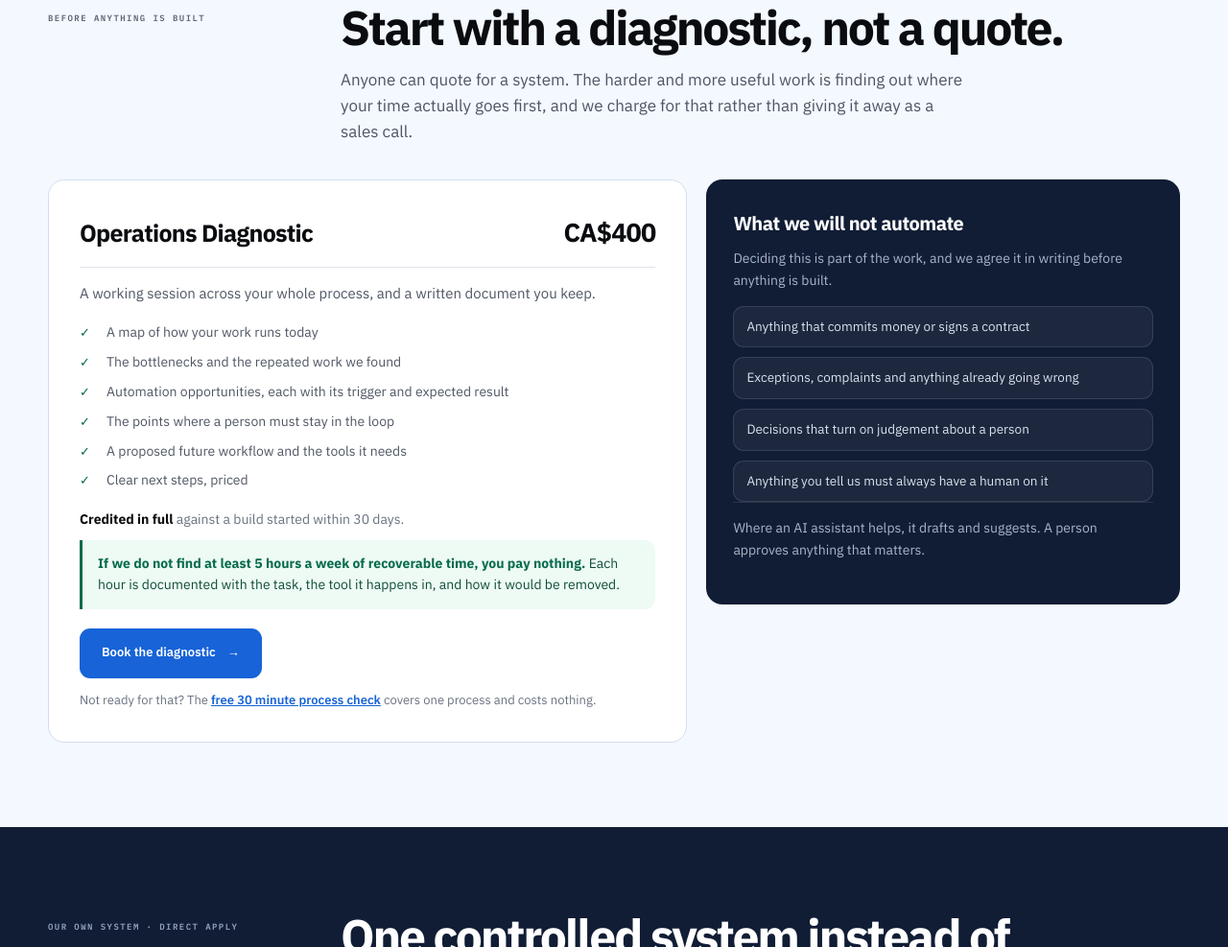
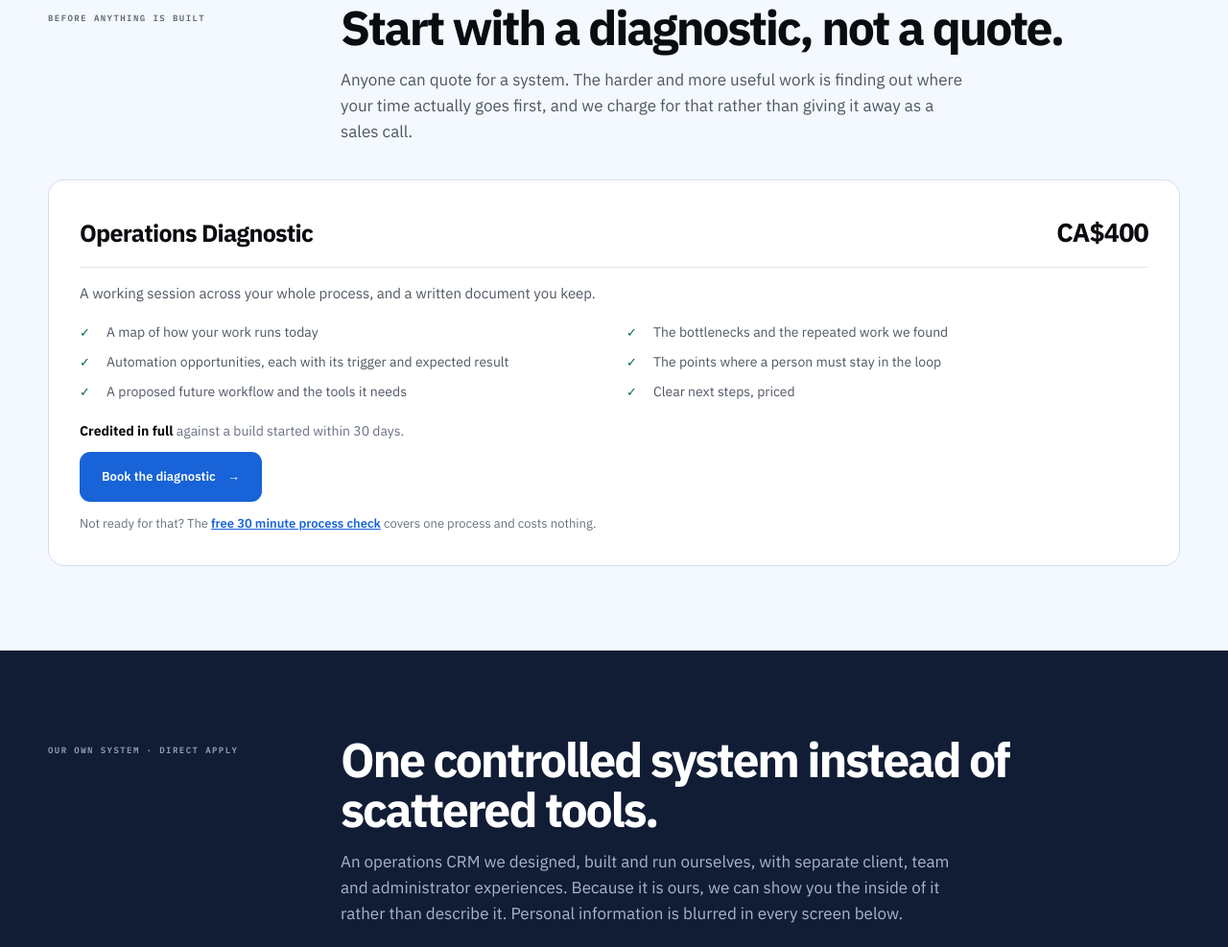
Before and after one commit to tobaina/tobi-portfolio, a plain HTML site: page index.html in a window 1280 px wide. Shown: the part 2733-3720 px from the top of the page at 96% size. Drawn offline with Linux system fonts and the light colour scheme.

Commit message:
Drop the guarantee and the boundaries panel, and stop naming AI
A business decision, not a cleanup. All three were shipped yesterday and are coming back out.

The five hour guarantee is gone. A strong guarantee from a company nobody has heard of invites the question of why it needs one, and administering refunds is overhead a two person shop does not want. "Credited in full against a build started within 30 days" survives as the risk reversal, and it is the quieter, more credible of the two.

The "what we will not automate" panel is gone with it. It was the only place this site named artificial intelligence, and naming it at all was judged to cost more than it bought.

Those two letters now appear nowhere in the rendered text of either page, including the copy the audit emails out. The test checks rendered text rather than source, so a comment cannot trip it and cannot excuse it either. The relaxation that allowed one qualified mention is reverted.

The assertions were rewritten to assert the ABSENCE of both, rather than quietly deleted, with the reasoning in the test file so neither gets re-added by accident. If the boundaries idea ever returns it can return without that term: "anything that commits money", "complaints", "decisions about a person" are about automation in general and never needed it.

The audit result page keeps its "what should stay human" block. That one is the visitor's own answer handed back to them, not a claim we are making, and it names nothing.

Layout: the offer card now fills the width the panel used to share, with the six deliverables in two columns.

264 page tests, 78 contact tests, 38 audit tests, 21 audit page tests, 0 axe violations.

Co-Authored-By: Claude Opus 5 <noreply@anthropic.com>
Claude-Session: https://claude.ai/code/session_01SyBvLBKE8Q9JDXR1GZoJdP

```diff
--- a/index.html
+++ b/index.html
@@ -335,10 +335,19 @@
        diagnostic went with it, which left the strongest asset on this page
        being given away with nothing to buy afterwards.
 
-       The guarantee is written as a number and a definition on purpose. A
-       vague promise to "find savings" is an argument waiting to happen. Five
-       hours, each documented with the task, the tool and how it goes, is a
-       thing either delivered or not. Do not soften it into adjectives. -->
+       ⚠️  THIS PAGE NAMES NO ARTIFICIAL INTELLIGENCE, ANYWHERE, BY CHOICE.
+       It briefly carried one line about it inside a block naming what we
+       refuse to automate. That block is gone and so is the term. The rule is
+       the simple one again, and a test enforces it against the rendered page:
+       if those two letters appear here, somebody has put them back. Say what
+       the system does instead.
+
+       An earlier version also carried a guarantee: five hours a week found or
+       you pay nothing. It was removed deliberately. A strong guarantee from a
+       company nobody has heard of invites the question of why they need one,
+       and administering it is overhead a two person shop does not want. The
+       credit against a build is the risk reversal that survives, and it is
+       the quieter and more credible of the two. -->
   <section class="section offer-section" id="diagnostic">
     <div class="shell">
       <div class="section-head">
@@ -365,30 +374,10 @@
             <li><i aria-hidden="true">&#10003;</i><span>Clear next steps, priced</span></li>
           </ul>
           <p class="offer-terms"><b>Credited in full</b> against a build started within 30 days.</p>
-          <p class="offer-guarantee"><b>If we do not find at least 5 hours a week of recoverable time, you pay nothing.</b> Each hour is documented with the task, the tool it happens in, and how it would be removed.</p>
           <a class="button primary" href="#contact" data-need="diagnostic" data-track="offer_diagnostic">Book the diagnostic <span class="arrow" aria-hidden="true">&rarr;</span></a>
           <p class="offer-alt">Not ready for that? The <a href="#contact" data-need="check" data-track="offer_free_check">free 30 minute process check</a> covers one process and costs nothing.</p>
         </div>
 
-        <!-- ⚠️  THE TRUST BLOCK, AND THE ONLY PLACE "AI" APPEARS ON THIS PAGE.
-             The word was banned outright for a long time, because "we use AI"
-             is noise that cheapens everything around it. It is allowed here
-             and only here, because here it is doing work: naming the thing we
-             refuse to let it decide is the opposite of a hype claim, and it
-             is what a cautious owner needs to hear before they will let a
-             system near their customers. If it ever appears as a standalone
-             boast anywhere on this site, that is the rule being broken. -->
-        <div class="boundaries">
-          <h3>What we will not automate</h3>
-          <p>Deciding this is part of the work, and we agree it in writing before anything is built.</p>
-          <ul class="boundary-list">
-            <li>Anything that commits money or signs a contract</li>
-            <li>Exceptions, complaints and anything already going wrong</li>
-            <li>Decisions that turn on judgement about a person</li>
-            <li>Anything you tell us must always have a human on it</li>
-          </ul>
-          <p class="boundaries-note">Where an AI assistant helps, it drafts and suggests. A person approves anything that matters.</p>
-        </div>
       </div>
     </div>
   </section>
--- a/styles.css
+++ b/styles.css
@@ -646,7 +646,7 @@ section { padding: 88px 0; }
    boundaries panel is on --navy, the pattern chips are on --blue-soft.
    Lowest pair in this block is 4.63:1. ----------------------------------- */
 .offer-section { background: var(--ice); }
-.offer-grid { display: grid; grid-template-columns: 1.35fr 1fr; gap: 20px; align-items: start; }
+.offer-grid { display: grid; grid-template-columns: 1fr; gap: 20px; align-items: start; }
 .offer-card {
   padding: 32px;
   border: 1px solid #d3deef;
@@ -664,7 +664,7 @@ section { padding: 88px 0; }
 .offer-head h3 { margin: 0; font-size: 25px; letter-spacing: -.03em; }
 .offer-head strong { font-size: 27px; font-variant-numeric: tabular-nums; letter-spacing: -.03em; }
 .offer-lead { margin: 15px 0 18px; color: var(--body); font-size: 15px; }
-.offer-list { display: grid; gap: 9px; margin: 0 0 18px; padding: 0; list-style: none; }
+.offer-list { display: grid; grid-template-columns: 1fr 1fr; gap: 9px 26px; margin: 0 0 18px; padding: 0; list-style: none; }
 .offer-list li { display: grid; grid-template-columns: 19px 1fr; gap: 9px; align-items: start; }
 .offer-list i {
   margin-top: 1px;
@@ -675,17 +675,6 @@ section { padding: 88px 0; }
 .offer-list span { color: var(--body); font-size: 14px; line-height: 1.5; }
 .offer-terms { margin: 0 0 11px; color: var(--muted); font-size: 14px; }
 .offer-terms b { color: var(--ink); }
-.offer-guarantee {
-  margin: 0 0 20px;
-  padding: 14px 16px;
-  border-left: 3px solid var(--green);
-  border-radius: 0 var(--radius-m) var(--radius-m) 0;
-  background: #eefaf4;
-  color: #0e4d39;
-  font-size: 14px;
-  line-height: 1.55;
-}
-.offer-guarantee b { color: var(--green); }
 .offer-alt { margin: 13px 0 0; color: var(--muted); font-size: 13px; }
 .offer-alt a { color: var(--blue); font-weight: 600; }
 
@@ -705,13 +694,6 @@ section { padding: 88px 0; }
   background: rgba(255, 255, 255, .05);
   font-size: 13.5px;
   line-height: 1.45;
-}
-.boundaries-note {
-  margin: 16px 0 0;
-  padding-top: 15px;
-  border-top: 1px solid var(--navy-line);
-  color: var(--on-navy-soft);
-  font-size: 13px;
 }
 
 /* ------------------------------ Ten patterns --------------------------- */
@@ -1165,7 +1147,7 @@ footer {
   .ba-arrow::before { content: "\2193"; }
   .contact-grid { grid-template-columns: 1fr; gap: 34px; }
   .audit-cols { grid-template-columns: 1fr; }
-  .offer-grid, .price-cols { grid-template-columns: 1fr; }
+  .price-cols { grid-template-columns: 1fr; }
   .flow { grid-template-columns: 1fr 1fr; }
   .founder { grid-template-columns: 1fr; }
   .founder .button { grid-column: auto; justify-self: start; }
@@ -1207,6 +1189,7 @@ footer {
   .audit-nav { flex-direction: column-reverse; }
   .audit-nav .button { width: 100%; }
   .offer-card, .boundaries, .price-col { padding: 24px 20px; }
+  .offer-list { grid-template-columns: 1fr; }
   .offer-head { flex-direction: column; gap: 4px; }
   .price-line { grid-template-columns: 1fr; gap: 4px; }
   .price-line > strong, .price-line > strong i { text-align: left; }
```
Also changed, not shown: audit.html (+4 -1 lines).
